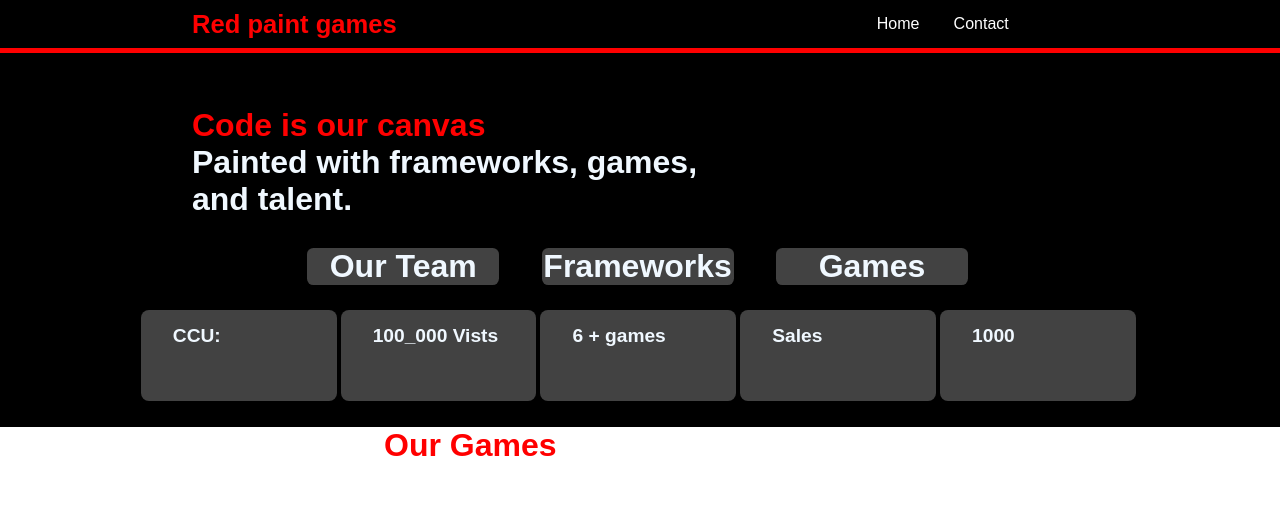
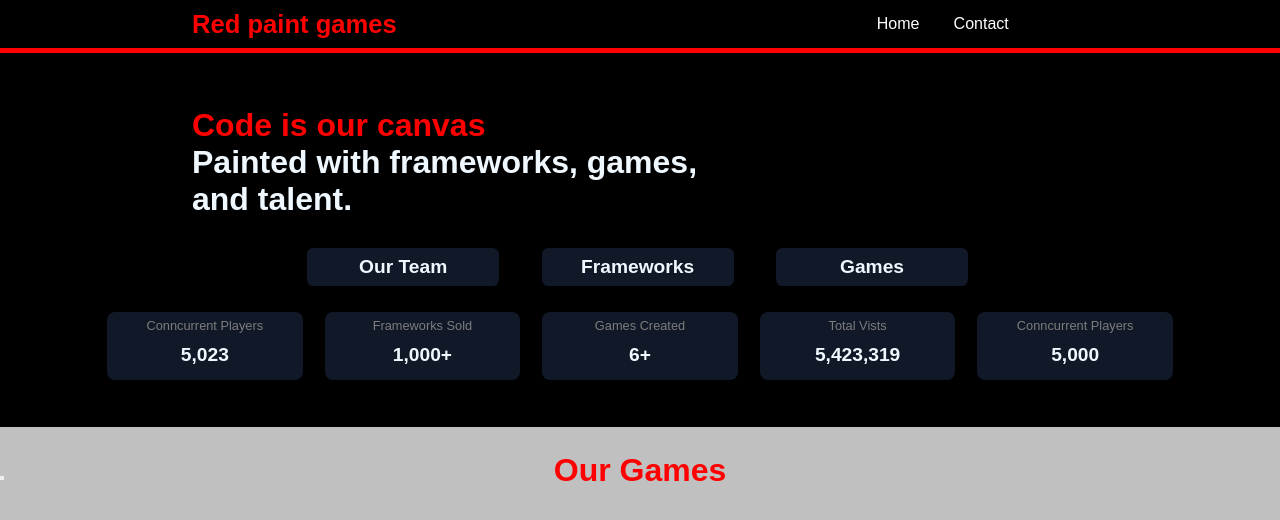
Before and after one commit to coolbulldj/Red-Paint-Games-Website, a plain HTML site: page index.html in a window 1280 px wide. Drawn offline with Linux system fonts and the light colour scheme.

Commit message:
polished home page

```diff
--- a/index.html
+++ b/index.html
@@ -12,15 +12,31 @@
             <button class = "framework_button">Frameworks</button>
             <button class = "games_button">Games</button>
             <div class = "major_stats_box">
-                <p class = "stats_textbox">CCU:</p>
-                <p class = "stats_textbox">100_000 Vists</p>
-                <p class = "stats_textbox">6 + games</p>
-                <p class = "stats_textbox">Sales</p>
-                <p class = "stats_textbox">1000</p>
+                <div class = "stats_textbox">
+                    <p class = "stats_sub_text">Conncurrent Players</p>
+                    <p class = "stats_main_text">5,023</p>
+                </div>
+                <div class = "stats_textbox">
+                    <p class = "stats_sub_text">Frameworks Sold</p>
+                    <p class = "stats_main_text">1,000+</p>
+                </div>
+                <div class = "stats_textbox">
+                    <p class = "stats_sub_text">Games Created</p>
+                    <p class = "stats_main_text">6+</p>
+                </div>
+                <div class = "stats_textbox">
+                    <p class = "stats_sub_text">Total Vists</p>
+                    <p class = "stats_main_text">5,423,319</p>
+                </div>
+                <div class = "stats_textbox">
+                    <p class = "stats_sub_text">Conncurrent Players</p>
+                    <p class = "stats_main_text">5,000</p>
+                </div>
             </div>
         </div>
         <div class="games_box">
             <h1 class="games_box_title">Our Games</h1>
+            <button class = "main_game_box"></button>
         </div>
         <div class="menu_box">
             <h1 class = "menu_title">Red paint games</h1>
--- a/styles.css
+++ b/styles.css
@@ -130,15 +130,15 @@
 
 .framework_button {
     color: aliceblue;
-    background-color: rgb(66, 66, 66);
+    background-color: rgb(17, 24, 39);
     box-shadow: none;
     font-family:  sans-serif;
-    font-size: clamp(0.5rem, 2.5vw, 5rem);
+    font-size: clamp(0.5rem, 1.5vw, 5rem);
     font-weight: bold;
     width: 15%;
     border-radius: 0.5vw;
     border: none;
-    aspect-ratio: 12;
+    aspect-ratio: 5;
     position: relative;
     left: 27%;
     top:32%;
@@ -147,15 +147,15 @@
 
 .development_team_button {
     color: aliceblue;
-    background-color: rgb(66, 66, 66);
+    background-color: rgb(17, 24, 39);
     box-shadow: none;
     font-family:  sans-serif;
-    font-size: clamp(0.5rem, 2.5vw, 5rem);
+    font-size: clamp(0.5rem, 1.5vw, 5rem);
     font-weight: bold;
     width: 15%;
     border-radius: 0.5vw;
     border: none;
-    aspect-ratio: 12;
+    aspect-ratio: 5;
     position: relative;
     left: 24%;
     top:32%;
@@ -163,17 +163,18 @@
 
 .games_button {
     color: aliceblue;
-    background-color: rgb(66, 66, 66);
+    background-color: rgb(17, 24, 39);
     box-shadow: none;
-    font-size: clamp(0.5rem, 2.5vw, 5rem);
+    font-family:  sans-serif;
+    font-size: clamp(0.5rem, 1.5vw, 5rem);
     font-weight: bold;
     width: 15%;
     border-radius: 0.5vw;
     border: none;
-    aspect-ratio: 12;
+    aspect-ratio: 5;
     position: relative;
     left: 30%;
-    top: 32%;
+    top:32%;
 }
 
 .framework_button:hover {
@@ -195,20 +196,19 @@
     border: none;
     color: aliceblue;
     width: 85%;
-    aspect-ratio: 12;
+    aspect-ratio: 16;
     position: relative;
     top: 38%;
-    left:11%
+    margin-inline: auto; /* centers div lol */
+    display:flex;
+    justify-content: center;
+    flex-direction: row;
+    gap: 2%;
 }
 
 .stats_textbox {
-    background-color: rgb(66, 66, 66);
+    background-color: rgb(17, 24, 39);
     border: none;
-    color: aliceblue;
-    font-family:  sans-serif;
-    font-size: clamp(0.25rem, 1.5vw, 5rem);
-    font-weight: bold;
-    padding: 15px 32px;
     text-align: left;
     text-decoration: none;
     display: inline-block;
@@ -217,11 +217,32 @@
     border-radius: 0.5rem;
 }
 
+.stats_main_text {
+    color: aliceblue;
+    font-family:  sans-serif;
+    font-size: clamp(0.25rem, 1.5vw, 5rem);
+    font-weight: bold;
+    max-width: fit-content;
+    margin-inline: auto;
+    position: relative;
+    top:25%;
+}
+
+.stats_sub_text {
+    color: rgb(125, 125, 125);
+    font-family:  sans-serif;
+    font-size: clamp(0.25rem, 1vw, 5rem);
+    max-width: fit-content;
+    margin-inline: auto;
+    position: relative;
+    top:10%;
+}
+
 /* Games */
 .games_box {
     width: 100%;
     aspect-ratio: 1;
-    background-color: rgb(255, 255, 255);
+    background-color: rgb(192, 192, 192);
     margin: 0;
     max-width: 100vw;
 }
@@ -233,5 +254,12 @@
     max-width: 40%;
     background-color: rgba(127, 255, 212, 0);
     position: relative;
-    margin:auto;
+    max-width: fit-content;
+    margin-inline: auto;
+    top:2%;
+    left:0%;
 }
+
+.main_game_box {
+
+}
```
